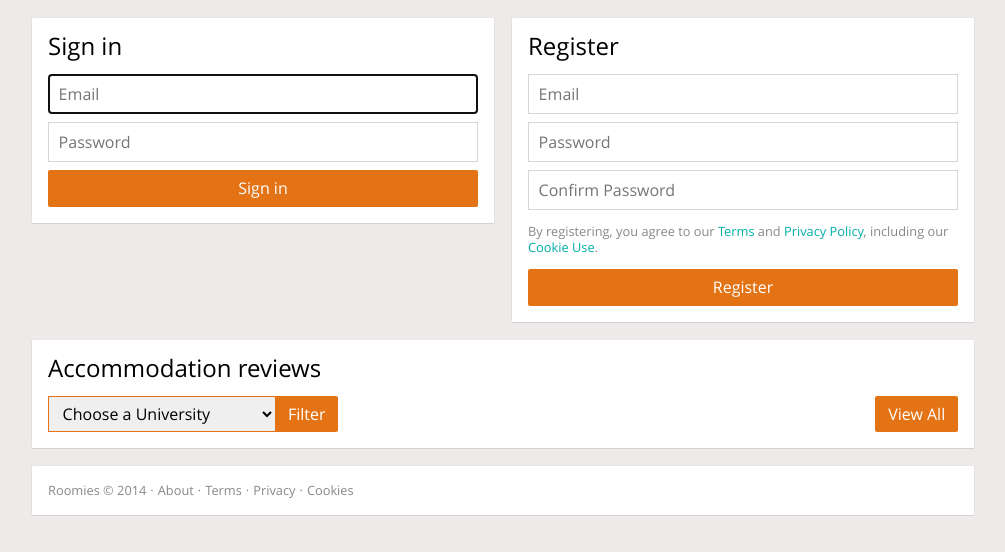
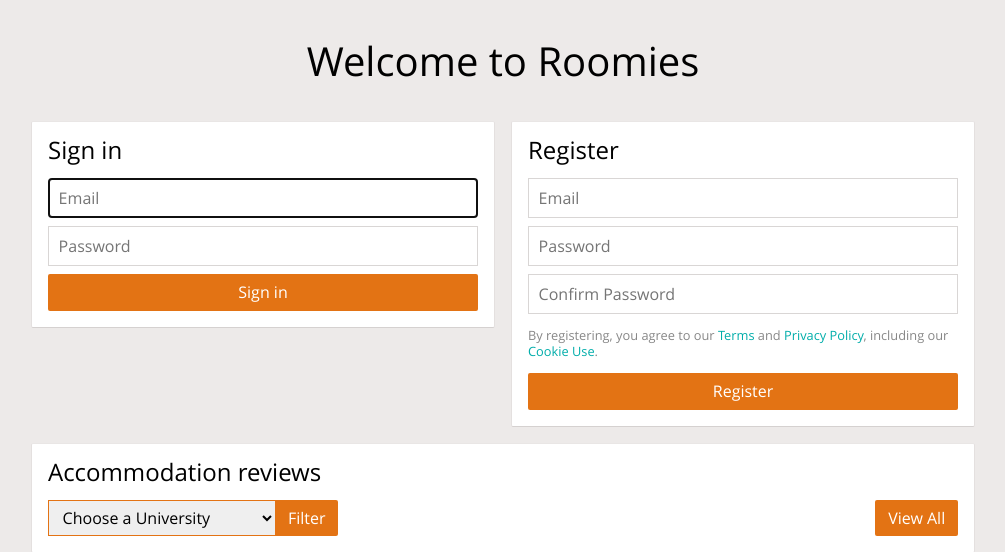
Before and after one commit to dragosthealex/roomies, a PHP site: page / in a window 1280 px wide. Shown: the part 57-609 px from the top of the page, without its empty margins (137-1142 px from the left). Run offline with PHP 8.4, Linux system fonts and the light colour scheme.

Commit message:
Modified hidden header into a desktop-only banner.

```diff
--- a/public_html/templates/index.html
+++ b/public_html/templates/index.html
@@ -16,7 +16,9 @@
 	<!-- Main content -->
 	<div class="main">
 		<!-- Hidden title -->
-		<h1 class="hidden">Welcome to Roomies</h1>
+		<div class="desktop-only">
+			<h1 class="h1-banner">Welcome to Roomies</h1>
+		</div>
 		<!-- Sign in / Register -->
 		<div class="column-wrapper">
 			<!-- Sign in -->
--- a/public_html/templates/media/css/style.css
+++ b/public_html/templates/media/css/style.css
@@ -120,6 +120,13 @@
 	margin: 16px;
 }
 
+.h1-banner {
+	margin: 1em 0;
+	text-align: center;
+	font-weight: normal;
+	font-size: 2.5em;
+}
+
 .h2 {
 	margin: 16px 0;
 	font-weight: normal;
@@ -232,10 +239,6 @@
 	color: #00adaa;
 }
 
-.hidden {
-	display: none;
-}
-
 .footer {
 	padding: 0;
 	overflow: hidden;
@@ -288,6 +291,10 @@
 	.header {
 		position: absolute;
 	}
+
+	.desktop-only {
+		display: none;
+	}
 }
 
 /* Mobile version - inherits from small version*/
```
